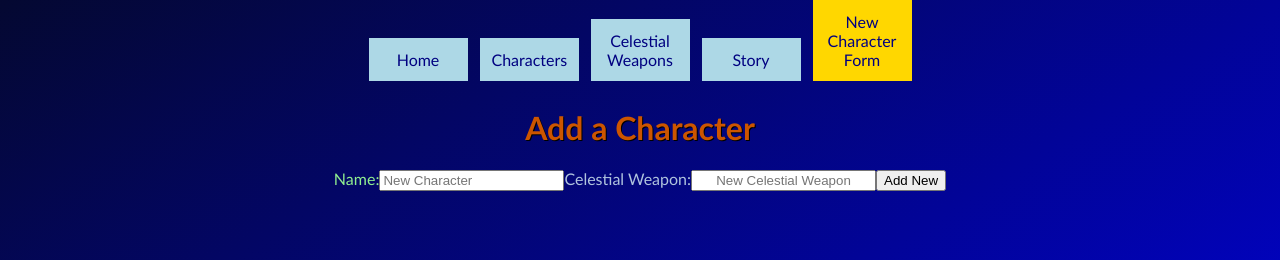
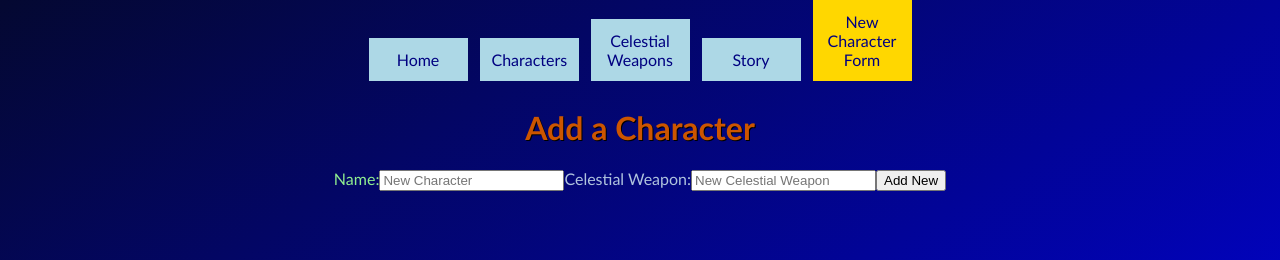
Before and after one commit to NewTechMike/final-fantasy-x-react, a React (Create React App) app: page /newchar in a window 1280 px wide. Shown: the top 260 px of the page. Built offline with nearby package versions, Linux system fonts and the light colour scheme; data requests are answered from the project's data file.

Commit message:
completed project

```diff
--- a/db.json
+++ b/db.json
@@ -41,12 +41,6 @@
       "name": "Rikku",
       "weapon": "claws",
       "celestial": "Godhand"
-    },
-    {
-      "id": 8
-    },
-    {
-      "id": 9
     }
   ],
   "story": [
--- a/src/components/NewChar.js
+++ b/src/components/NewChar.js
@@ -55,7 +55,7 @@ function NewChar({onAddNewChar, onAddNewWeap}){
       </label>
       <label style={{color: "lightsteelblue"}}>
           Celestial Weapon:
-          <input style={{textAlign: "center"}}
+          <input
             type="text"
             placeholder="New Celestial Weapon"
             name="celestial"
```
